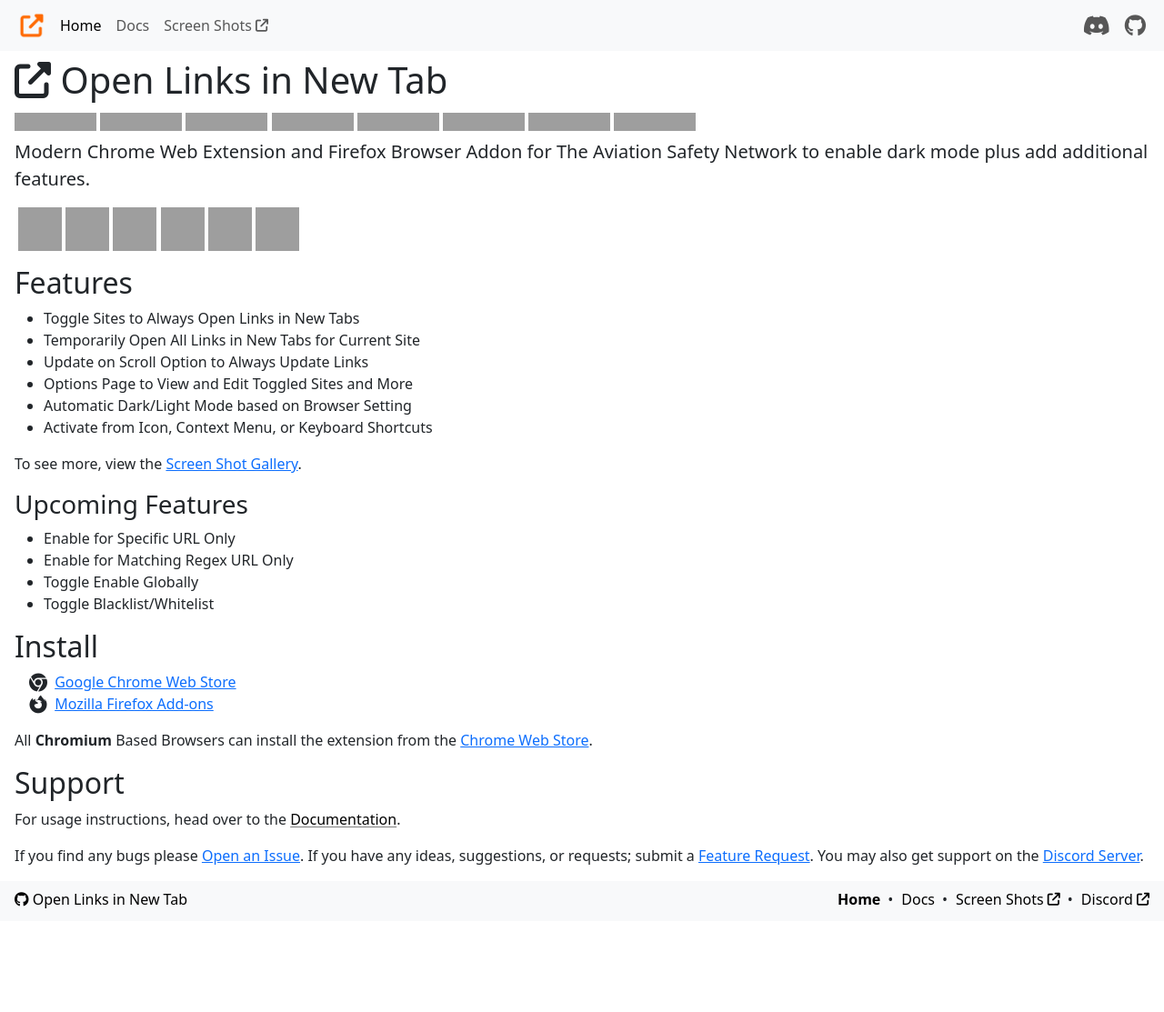
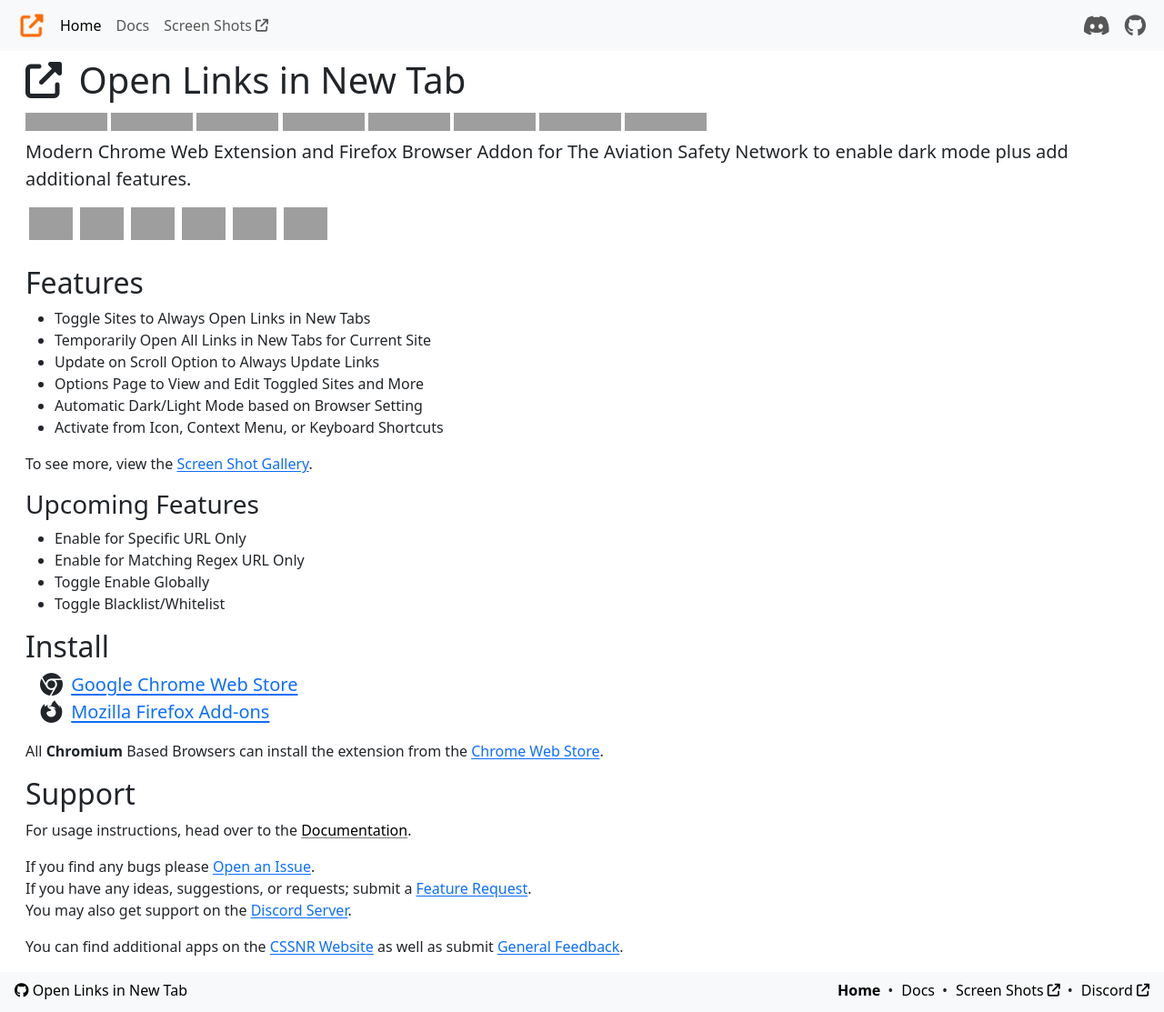
Before and after one commit to cssnr/open-links-in-new-tab-site, a Jekyll site: the page built from src/html/index.html, in a window 1280 px wide, cut to the strip 0-1113 px from the top of the page. Shown: the whole strip at 91% size. Built offline with Jekyll 4.4.1, drawn with Linux system fonts in a browser that asks for light colours; comment, search, counter and statistics services are not loaded; before the commit the page ends 1013 px from its top, so only the background shows below that; grey boxes are pictures that could not be loaded.

Commit message:
Merge pull request #15
* Update Layout

```diff
--- a/src/_layouts/default.html
+++ b/src/_layouts/default.html
@@ -30,6 +30,7 @@
 
     <link rel="stylesheet" href="https://cdnjs.cloudflare.com/ajax/libs/bootstrap/5.3.3/css/bootstrap.min.css" integrity="sha512-jnSuA4Ss2PkkikSOLtYs8BlYIeeIK1h99ty4YfvRPAlzr377vr3CXDb7sb7eEEBYjDtcYj+AjBH3FLv5uSJuXg==" crossorigin="anonymous" referrerpolicy="no-referrer" />
     <link rel="stylesheet" href="https://cdnjs.cloudflare.com/ajax/libs/font-awesome/6.5.2/css/all.min.css" integrity="sha512-SnH5WK+bZxgPHs44uWIX+LLJAJ9/2PkPKZ5QiAj6Ta86w+fsb2TkcmfRyVX3pBnMFcV7oQPJkl9QevSCWr3W6A==" crossorigin="anonymous" referrerpolicy="no-referrer" />
+    <link rel="stylesheet" href="https://cdnjs.cloudflare.com/ajax/libs/animate.css/4.1.1/animate.min.css" integrity="sha512-c42qTSw/wPZ3/5LBzD+Bw5f7bSF2oxou6wEb+I/lqeaKV5FDIfMvvRp772y4jcJLKuGUOpbJMdg/BTl50fJYAw==" crossorigin="anonymous" referrerpolicy="no-referrer" />
     <link rel="stylesheet" href="{{ "/css/main.css" | relative_url }}">
 
     {% if page.title == 'Uninstall' %}
@@ -38,6 +39,8 @@
 
 </head>
 <body class="d-flex flex-column h-100">
+
+<div id="tsparticles"></div>
 
 <header>
     <nav class="navbar navbar-expand-sm bg-body-tertiary mb-2" aria-label="Primary Navigation">
@@ -59,18 +62,22 @@
                         </li>
                     {% endfor %}
                 </ul>
-                <ul class="navbar-nav right-icons">
-                    <li class="nav-item"><a class="nav-link" href="{{ site.discord_invite }}" target="_blank" rel="noopener">
-                            <i class="fa-brands fa-discord fa-xl"></i></a></li>
-                    <li class="nav-item"><a class="nav-link" href="{{ site.github_url }}" target="_blank" rel="noopener">
-                            <i class="fa-brands fa-github fa-xl"></i></a></li>
+                <ul class="navbar-nav nav-icons d-flex flex-row">
+                    <li class="nav-item">
+                        <a class="nav-link hvr-grow-lg" href="{{ site.discord_invite }}" target="_blank" rel="noopener">
+                            <i class="fa-brands fa-discord fa-xl"></i></a>
+                    </li>
+                    <li class="nav-item">
+                        <a class="nav-link hvr-grow-lg" href="{{ site.github_url }}" target="_blank" rel="noopener">
+                            <i class="fa-brands fa-github fa-xl"></i></a>
+                    </li>
                 </ul>
             </div>
         </div>
     </nav>
 </header>
 
-<main class="flex-grow-1 px-2 px-sm-3">
+<main class="flex-grow-1 px-0 px-sm-3">
     {{ content }}
 </main>
 
@@ -78,7 +85,7 @@
     <div class="container-fluid py-2">
         <div class="d-flex flex-column flex-md-row">
             <div class="me-md-auto">
-                <a class="link-body-emphasis text-decoration-none" href="{{ site.github_url }}" target="_blank" rel="noopener">
+                <a class="text-decoration-none link-body-emphasis" href="{{ site.github_url }}" target="_blank" rel="noopener">
                     <i class="fab fa-github"></i> {{ site.site_name }}</a>
             </div>
             <div class="ms-md-auto">
@@ -86,13 +93,13 @@
                     <ol class="list-inline mb-1 d-flex flex-column flex-sm-row">
                         {% for item in site.menu %}
                             <li class="list-inline-item">
-                                <a class="link-body-emphasis text-decoration-none {% if page.title == item.name %}fw-bold{% endif %}"
+                                <a class="text-decoration-none link-body-emphasis {% if page.title == item.name %}fw-bold{% endif %}"
                                    href="{{ item.link | relative_url }}" {% if item.external %}target="_blank"{% endif %}>
                                     {{ item.name }}{% if item.external %} <i class="fa-solid fa-arrow-up-right-from-square fa-sm"></i>{% endif %}</a>
                             </li>
                         {% endfor %}
                         <li class="list-inline-item">
-                            <a class="link-body-emphasis text-decoration-none" href="{{ site.discord_invite }}" target="_blank">
+                            <a class="text-decoration-none link-body-emphasis" href="{{ site.discord_invite }}" target="_blank">
                                 Discord <i class="fa-solid fa-arrow-up-right-from-square fa-sm"></i></a>
                         </li>
                     </ol>
@@ -102,7 +109,7 @@
     </div>
 </footer>
 
-<button type="button" class="btn btn-outline-primary" id="back-to-top">
+<button type="button" class="btn btn-outline-secondary" id="back-to-top">
     <i class="fa-regular fa-square-caret-up"></i>
 </button> <!-- back-to-top -->
 
--- a/src/css/main.css
+++ b/src/css/main.css
@@ -1,4 +1,17 @@
 /* CSS for global */
+
+body {
+    overflow-x: hidden;
+}
+
+a {
+    text-underline-offset: 0.125em;
+}
+
+.toast-container {
+    max-width: 260px;
+    width: 100%;
+}
 
 #back-to-top {
     position: fixed;
@@ -8,24 +21,37 @@
     z-index: 3;
 }
 
-.toast-container {
-    max-width: 260px;
-    width: 100%;
-}
-
 @media (max-width: 575px) {
-    .right-icons {
-        display: flex;
-        flex-direction: row;
+    .nav-icons .nav-link {
+        padding-right: 7px;
     }
-    .right-icons .nav-item {
-        margin-right: 15px;
+    .nav-icons .nav-item + .nav-item .nav-link {
+        padding-left: 7px;
     }
 }
 
 @media (min-width: 576px) {
     footer li + li::before {
         content: '•';
-        margin-right: 0.3rem;
+        margin-right: 0.3em;
     }
 }
+
+/* Grow */
+.hvr-grow-lg,
+.hvr-grow {
+    display: inline-block;
+    vertical-align: middle;
+    transform: translateZ(0);
+    box-shadow: 0 0 1px rgba(0, 0, 0, 0);
+    backface-visibility: hidden;
+    -moz-osx-font-smoothing: grayscale;
+    transition-duration: 0.3s;
+    transition-property: transform;
+}
+.hvr-grow:hover {
+    transform: scale(1.1);
+}
+.hvr-grow-lg:hover {
+    transform: scale(1.2);
+}
--- a/src/html/index.html
+++ b/src/html/index.html
@@ -5,7 +5,8 @@
 description: Modern Chrome Web Extension and Firefox Browser Addon for The Aviation Safety Network to enable dark mode plus add additional features.
 ---
 
-<h1><i class="fa-solid fa-up-right-from-square"></i> {{ site.site_name }}</h1>
+<div class="container-fluid">
+    <h1 class="animate__animated animate__zoomIn"><i class="fa-solid fa-up-right-from-square me-2"></i> {{ site.site_name }}</h1>
 
     <div class="mb-2" style="min-height: 20px;">
         <a href="{{ site.chrome_url }}" target="_blank" rel="noopener">
@@ -22,7 +23,7 @@
             <img src="https://img.shields.io/amo/v/{{ site.firefox_id }}?label=firefox&logo=firefox" alt="Mozilla Add-on Version"></a>
         <a href="{{ site.github_url }}/releases/latest" target="_blank" rel="noopener">
             <img src="https://img.shields.io/github/v/release/{{ site.github_name }}?logo=github" alt="GitHub Release Version"></a>
-    <a href="{{ site.discord_invite }}" title="GitHub" target="_blank" rel="noopener">
+        <a href="{{ site.discord_invite }}" title="Discord" target="_blank" rel="noopener">
             <img src="https://img.shields.io/discord/899171661457293343?logo=discord&logoColor=white&label=discord&color=7289da" alt="Join Discord"></a>
     </div>
 
@@ -30,19 +31,25 @@
         Modern Chrome Web Extension and Firefox Browser Addon for The Aviation Safety Network to enable dark mode plus add additional features.
     </p>
 
-<div class="ms-1 mb-3" style="min-height: 48px;">
-    <a href="{{ site.chrome_url }}" title="Chrome" target="_blank" rel="noopener">
-        <img alt="Chrome" src="https://raw.githubusercontent.com/smashedr/logo-icons/master/browsers/chrome_48.png" width="48" height="48" /></a>
-    <a href="{{ site.firefox_url }}" title="Firefox" target="_blank" rel="noopener">
-        <img alt="Firefox" src="https://raw.githubusercontent.com/smashedr/logo-icons/master/browsers/firefox_48.png" width="48" height="48" /></a>
-    <a href="{{ site.chrome_url }}" title="Edge" target="_blank" rel="noopener">
-        <img alt="Edge" src="https://raw.githubusercontent.com/smashedr/logo-icons/master/browsers/edge_48.png" width="48" height="48" /></a>
-    <a href="{{ site.chrome_url }}" title="Opera" target="_blank" rel="noopener">
-        <img alt="Opera" src="https://raw.githubusercontent.com/smashedr/logo-icons/master/browsers/opera_48.png" width="48" height="48" /></a>
-    <a href="{{ site.chrome_url }}" title="Brave" target="_blank" rel="noopener">
-        <img alt="Brave" src="https://raw.githubusercontent.com/smashedr/logo-icons/master/browsers/brave_48.png" width="48" height="48" /></a>
-    <a href="{{ site.chrome_url }}" title="Chromium" target="_blank" rel="noopener">
-        <img alt="Chromium" src="https://raw.githubusercontent.com/smashedr/logo-icons/master/browsers/chromium_48.png" width="48" height="48" /></a>
+    <div class="d-flex mb-3 browser-icons" style="min-height: 48px;">
+        <a href="{{ site.chrome_url }}" title="Chrome" class="px-1 hvr-grow-lg" target="_blank" rel="noopener">
+            <img alt="Chrome" src="https://raw.githubusercontent.com/smashedr/logo-icons/master/browsers/chrome_48.png" width="48" height="auto"
+                 class="mw-100 animate__animated animate__rotateIn" /></a>
+        <a href="{{ site.firefox_url }}" title="Firefox" class="px-1 hvr-grow-lg" target="_blank" rel="noopener">
+            <img alt="Firefox" src="https://raw.githubusercontent.com/smashedr/logo-icons/master/browsers/firefox_48.png" width="48" height="auto"
+                 class="mw-100 animate__animated animate__rotateIn" /></a>
+        <a href="{{ site.chrome_url }}" title="Edge" class="px-1 hvr-grow-lg" target="_blank" rel="noopener">
+            <img alt="Edge" src="https://raw.githubusercontent.com/smashedr/logo-icons/master/browsers/edge_48.png" width="48" height="auto"
+                 class="mw-100 animate__animated animate__rotateIn" /></a>
+        <a href="{{ site.chrome_url }}" title="Opera" class="px-1 hvr-grow-lg" target="_blank" rel="noopener">
+            <img alt="Opera" src="https://raw.githubusercontent.com/smashedr/logo-icons/master/browsers/opera_48.png" width="48" height="auto"
+                 class="mw-100 animate__animated animate__rotateIn" /></a>
+        <a href="{{ site.chrome_url }}" title="Brave" class="px-1 hvr-grow-lg" target="_blank" rel="noopener">
+            <img alt="Brave" src="https://raw.githubusercontent.com/smashedr/logo-icons/master/browsers/brave_48.png" width="48" height="auto"
+                 class="mw-100 animate__animated animate__rotateIn" /></a>
+        <a href="{{ site.chrome_url }}" title="Chromium" class="px-1 hvr-grow-lg" target="_blank" rel="noopener">
+            <img alt="Chromium" src="https://raw.githubusercontent.com/smashedr/logo-icons/master/browsers/chromium_48.png" width="48" height="auto"
+                 class="mw-100 animate__animated animate__rotateIn" /></a>
     </div>
 
     <h2>Features</h2>
@@ -67,7 +74,7 @@
 
     <h2>Install</h2>
 
-<p class="ms-3">
+    <p class="ms-3 lead">
         <i class="fa-brands fa-chrome fa-lg me-1"></i>
         <a href="{{ site.chrome_url }}" target="_blank" rel="noopener">Google Chrome Web Store</a>
         <br>
@@ -90,9 +97,20 @@
 
     <p>
         If you find any bugs please
-    <a href="{{ site.github_url }}/issues" target="_blank" rel="noopener">Open an Issue</a>.
+        <a href="{{ site.github_url }}/issues" class="" target="_blank" rel="noopener">Open an Issue</a>.
+        <br>
         If you have any ideas, suggestions, or requests; submit a
-    <a href="{{ site.github_url }}/discussions/categories/feature-requests" target="_blank" rel="noopener">Feature Request</a>.
+        <a href="{{ site.github_url }}/discussions/categories/feature-requests" class="" target="_blank" rel="noopener">Feature Request</a>.
+        <br>
         You may also get support on the
-    <a href="{{ site.discord_invite }}" target="_blank" rel="noopener">Discord Server</a>.
+        <a href="{{ site.discord_invite }}" class="" target="_blank" rel="noopener">Discord Server</a>.
     </p>
+
+    <p>
+        You can find additional apps on the
+        <a href="https://cssnr.github.io/" class="" target="_blank" rel="noopener">CSSNR Website</a>
+        as well as submit
+        <a href="https://cssnr.github.io/feedback/?app=Open%20Links%20in%20New%20Tab" class="" target="_blank" rel="noopener">
+            General Feedback</a>.
+    </p>
+</div>
--- a/src/js/main.js
+++ b/src/js/main.js
@@ -31,6 +31,10 @@
         showToast('Clipboard Copy Failed', 'warning')
     })
 }
+
+// document.addEventListener('DOMContentLoaded', function () {
+//     console.debug('DOMContentLoaded')
+// })
 
 /**
  * On Scroll Callback
@@ -82,3 +86,16 @@
         timeoutID = setTimeout(() => fn(...args), timeout)
     }
 }
+
+const animateCSS = (selector, animation, prefix = 'animate__') => {
+    const name = `${prefix}${animation}`
+    const node = document.querySelector(selector)
+    node.classList.add(`${prefix}animated`, name)
+    function handleAnimationEnd(event) {
+        event.stopPropagation()
+        node.classList.remove(`${prefix}animated`, name)
+    }
+    node.addEventListener('animationend', handleAnimationEnd, {
+        once: true,
+    })
+}
```
Also changed, not shown: src/config/tsparticles.json (added, +496 -0 lines), src/css/uninstall.css (+3 -5 lines), src/html/docs.html (+9 -4 lines), src/html/uninstall.html (+12 -13 lines), src/js/uninstall.js (+49 -7 lines). Lines whose indentation alone changed are shown as unchanged.
